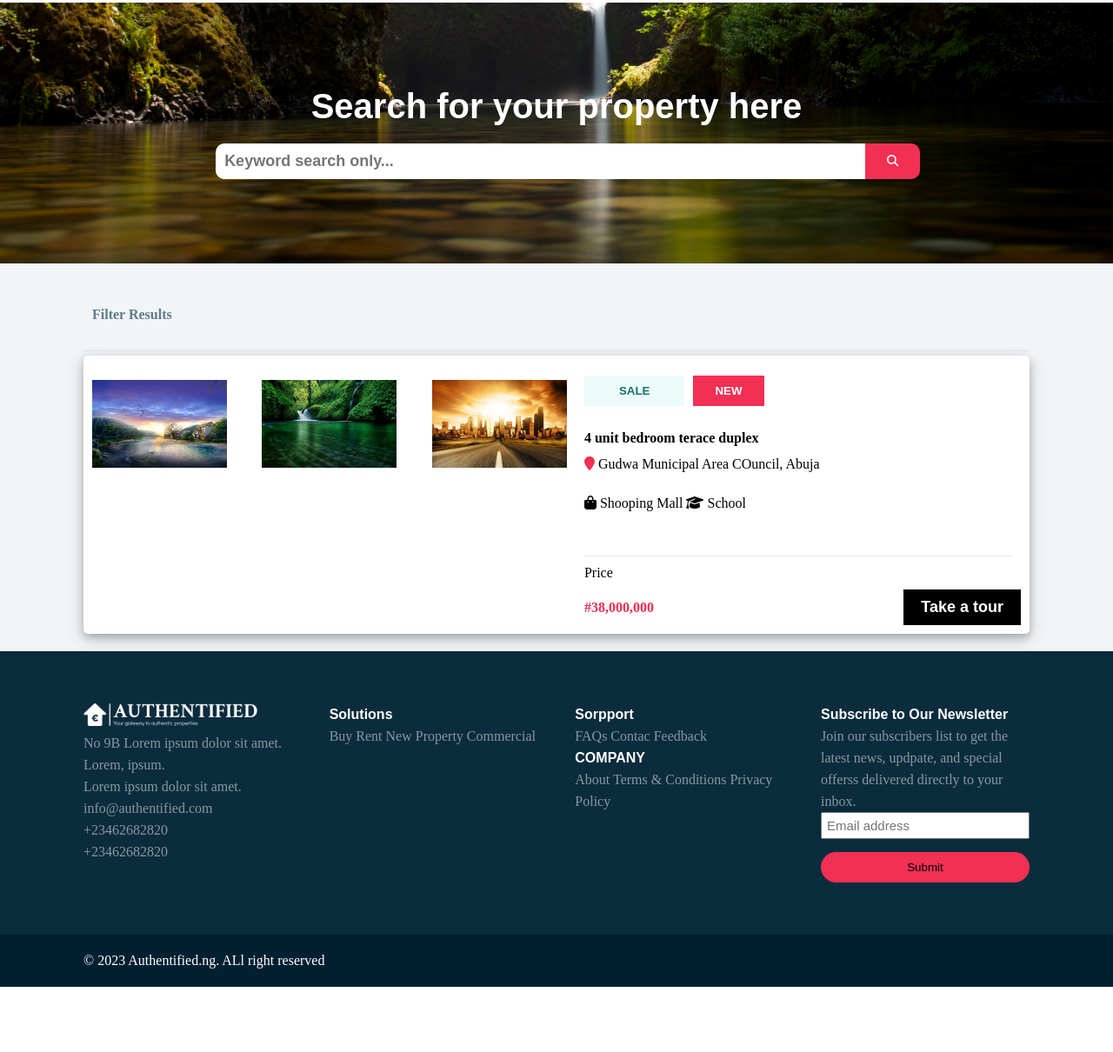
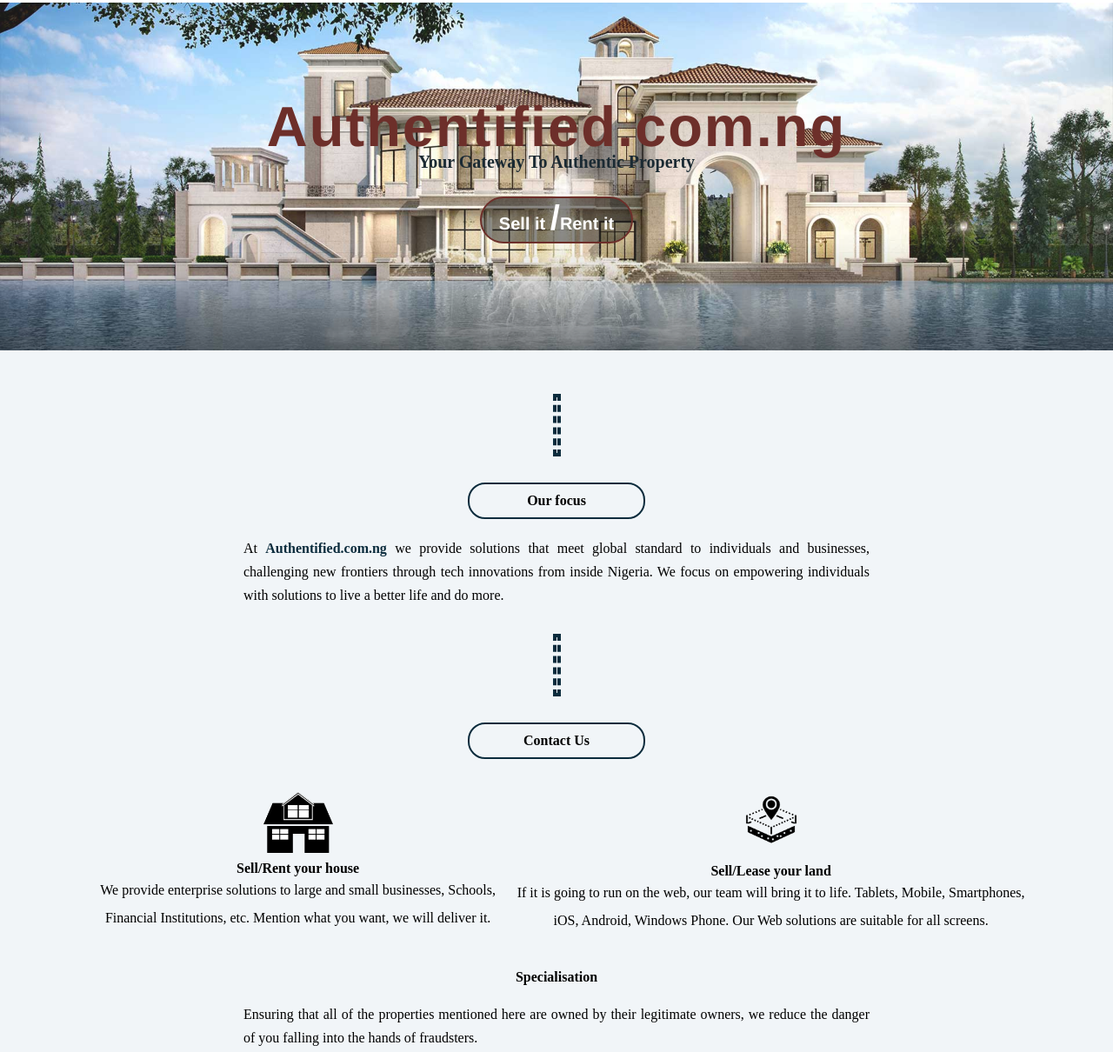
Before and after one commit to charlykso/portfolio-project, a plain HTML site: page web_static/index.html in a window 1280 px wide. Shown: the part 105-1315 px from the top of the page at 87% size. Before the commit the page ends 1240 px from the top, so only its background shows below. Drawn offline with Linux system fonts and the light colour scheme.

Commit message:
made some correction the landing page

```diff
--- a/web_static/index.html
+++ b/web_static/index.html
@@ -4,12 +4,13 @@
 		<meta charset="UTF-8" />
 		<meta http-equiv="X-UA-Compatible" content="IE=edge" />
 		<meta name="viewport" content="width=device-width, initial-scale=1.0" />
-		<title>Authentified | Buy property</title>
+		<title>Authentified</title>
 		<link rel="stylesheet" href="static/css/buy-header.css" />
 		<link rel="stylesheet" href="static/css/body.css" />
 		<link rel="stylesheet" href="static/css/buy-section.css">
 		<link rel="stylesheet" href="static/css/buy-footer.css">
 		<link rel="stylesheet" href="static/css/buy-main.css">
+		<link rel="stylesheet" href="static/css/landing_page.css">
 		<link
 			rel="icon"
 			href="static/images/authentified-website-favicon-white.png"
@@ -103,70 +104,64 @@
 					</div>
 				</header>
 			</div>
-			<section class="banner">
-				<div class="search">
-					<h1>Search for your property here</h1>
-					<div class="input">
-						<input type="text" placeholder="Keyword search only..." />
-						<button type="submit"><i class="fa fa-search" aria-hidden="true"></i></button>
+			<section class="landing-banner">
+				<div class="landing-writeup">
+					<h1>Authentified.com.ng</h1>
+					<p>Your gateway to authentic property</p>
+					<div class="button">
+						<button><a href="signup.html">Sell it <span>/</span>Rent it</a></button>
 					</div>
 				</div>
 			</section>
-			<main class="main">
-				<div class="inside-main">
-					<div class="filter-results">
-						<h4>Filter Results</h4>
+			<main class="landing-main">
+				<div class="vl"></div>
+				<div class="inside-landing-main">
+					<div class="content1">
+						<h4>Our focus</h4>
+						<p>
+							At <span>Authentified.com.ng</span> we provide solutions that meet global
+							standard to individuals and businesses, challenging
+							new frontiers through tech innovations from inside Nigeria.
+							We focus on empowering individuals with solutions to live a
+							better life and do more.
+						</p>
 					</div>
-					<div class="results">
-						<div class="upper-result">
-							<div class="result-img">
-								<div class="big-img">
-									<img src="static/images/bg2.jpg" alt="">
-								</div>
-								<div class="smal-img">
-									<div class="inner-small-img img1">
-										<img src="static/images/bg3.jpg" alt="">
-									</div>
-									<div class="inner-small-img img2">
-										<img src="static/images/bg4.png" alt="">
-									</div>
-									<div class="inner-small-img img3">
-										<img src="static/images/bg5.jpg" alt="">
-									</div>
-								</div>
-							</div>
-							<div class="details">
-								<div class="buttons">
-									<button class="sale">SALE</button>
-									<button class="new">NEW</button>
-								</div>
-								<div class="description">
-									<div class="inner-description">
-										<h4>4 unit bedroom terace duplex</h4>
-										<p>
-											<i class="fa fa-map-marker location" aria-hidden="true"></i> Gudwa
-											Municipal Area COuncil, Abuja
-										</p>
-										<p class="landmarks">
-											<i class="fa fa-shopping-bag" aria-hidden="true"></i>
-											Shooping Mall
-											<i class="fa fa-graduation-cap" aria-hidden="true"></i>
-											School
-										</p>
-									</div>
-								</div>
-								<div class="price">
-									<div class="text-price">
-										<p>Price</p>
-									</div>
-									<div class="amount">
-										<h4>#38,000,000</h4>
-										<button>Take a tour</button>
-									</div>
-								</div>
-							</div>
+				</div>
+				<div class="vl"></div>
+				<div class="content2">
+					<h4><a href="#">Contact Us</a></h4>
+				</div>
+				<div class="desc-icons content3">
+					<div class="desc1">
+						<div class="icon">
+							<img src="./static/images/house2.png" alt="">
 						</div>
+						<h4>Sell/Rent your house</h4>
+						<p>
+							We provide enterprise solutions to large
+							and small businesses, Schools, Financial
+							Institutions, etc. Mention what you want,
+							we will deliver it.
+						</p>
 					</div>
+					<div class="desc2">
+						<div class="icon">
+							<img src="./static/images/land02.png" alt="">
+						</div>
+						<h4>Sell/Lease your land</h4>
+						<p>
+							If it is going to run on the web,
+							our team will bring it to life. Tablets,
+							Mobile, Smartphones, iOS, Android, Windows
+							Phone. Our Web solutions are suitable for all screens.
+						</p>
+					</div>
+				</div>
+				<div class="ultimate content4">
+					<h4>Specialisation</h4>
+					<p>
+						Ensuring that all of the properties mentioned here are owned by their legitimate owners, we reduce the danger of you falling into the hands of fraudsters.
+					</p>
 				</div>
 			</main>
 			<footer class="footer">
--- /dev/null
+++ b/web_static/static/css/landing_page.css
@@ -0,0 +1,154 @@
+.landing-banner{
+	width: 100%;
+	height: 400px;
+	background-image: url('../images/banner-1.jpg');
+	background-repeat: no-repeat;
+	background-size: cover;
+	background-position: bottom;
+	display: flex;
+	justify-content: center;
+	align-items: center;
+	opacity: 0.9;
+	line-height: 40px;
+}
+.landing-writeup h1{
+	font-size: 65px;
+	font-family: Helvetica, sans-serif;
+	color: #5e1914;
+	letter-spacing: 2px;
+}
+.landing-writeup p{
+	text-align: center;
+	color: #03141d;
+	font-weight: 700;
+	font-size: 20px;
+	text-transform: capitalize;
+}
+.landing-writeup .button {
+	text-align: center;
+	margin-top: 20px;
+	align-self: flex-end;
+}
+.landing-writeup .button button{
+	padding: 0 20px 5px 20px;
+	border: 2px solid #5e1914;
+	border-radius: 50px;
+	background: rgba(0,0,0,0.5);
+	box-shadow: inset #000;
+}
+.landing-writeup .button button:hover{
+	background-color: #0B2C3D;
+	border: 2px solid #5e1914;
+	color: #fff;
+}
+.landing-writeup .button button a{
+	text-decoration: none;
+	color: #fff;
+	font-weight: 700;
+	font-family: Helvetica, sans-serif;
+	font-size: 20px;
+}
+.landing-writeup .button button a span{
+	/* color: #5e1914; */
+	font-size: 40px;
+}
+/* .landing-main{
+	background-color: #000;
+} */
+.landing-main .vl{
+	height: 4rem;
+	border: 4px dashed #0B2C3D;
+	margin: auto;
+	width: 1px;
+
+}
+.inside-landing-main{
+	margin-top: 30px;
+	margin-bottom: 30px;
+}
+.inside-landing-main .content1{
+	margin: auto;
+	width: 45em;
+}
+.inside-landing-main .content1>h4{
+	text-align: center;
+	padding: 10px 20px 10px 20px;
+	border: 2px solid #0B2C3D;
+	border-radius: 20px;
+	margin: auto;
+	width: 10rem;
+}
+.inside-landing-main .content1>p, .content4>p{
+	text-align: justify;
+	margin-top: 20px;
+	line-height: 1.7rem;
+}
+.inside-landing-main .content1 p span{
+	color: #0B2C3D;
+	font-weight: 700;
+}
+.content2{
+	margin: 30px auto;
+	width: 45em;
+}
+.content2 h4{
+	text-align: center;
+	padding: 10px 20px 10px 20px;
+	border: 2px solid #0B2C3D;
+	border-radius: 20px;
+	margin: auto;
+	width: 10rem;
+}
+.content2 h4 a{
+	text-decoration: none;
+	color: #000;
+	/* padding: inherit; */
+	padding: 10px 20px 10px 20px;
+	border-radius: 20px;
+}
+.content2 h4:hover{
+	background-color: #0B2C3D;
+	border: 2px solid #5e1914;
+}
+.content2 h4 a:hover{
+	color: #fff;
+}
+.desc-icons{
+	margin: 10px auto;
+	width: 85%;
+	display: flex;
+}
+
+.desc-icons .desc1, .desc2{
+	display: flex;
+	flex-direction: column;
+	justify-content: center;
+	align-items: center;
+}
+.desc-icons .desc1>p, .desc2>p{
+	text-align: center;
+	line-height: 2rem;
+}
+.desc-icons .desc1 .icon{
+	width: 5rem;
+	height: auto;
+}
+.desc-icons .desc1 .icon img{
+	width: 100%;
+}
+.desc-icons .desc2 .icon{
+	width: 5rem;
+	height: auto;
+}
+.desc-icons .desc2 .icon img{
+	width: 100%;
+}
+.content4{
+	margin: 40px auto 0 auto;
+	width: 45em;
+}
+.content4>h4{
+	text-align: center;
+	margin: auto;
+	width: 10rem;
+}
```
Also changed, not shown: web_static/static/images/house2.png (added), web_static/static/images/land-con.jpeg (added), web_static/static/images/land02.png (added), web_static/static/images/land2.png (added).
